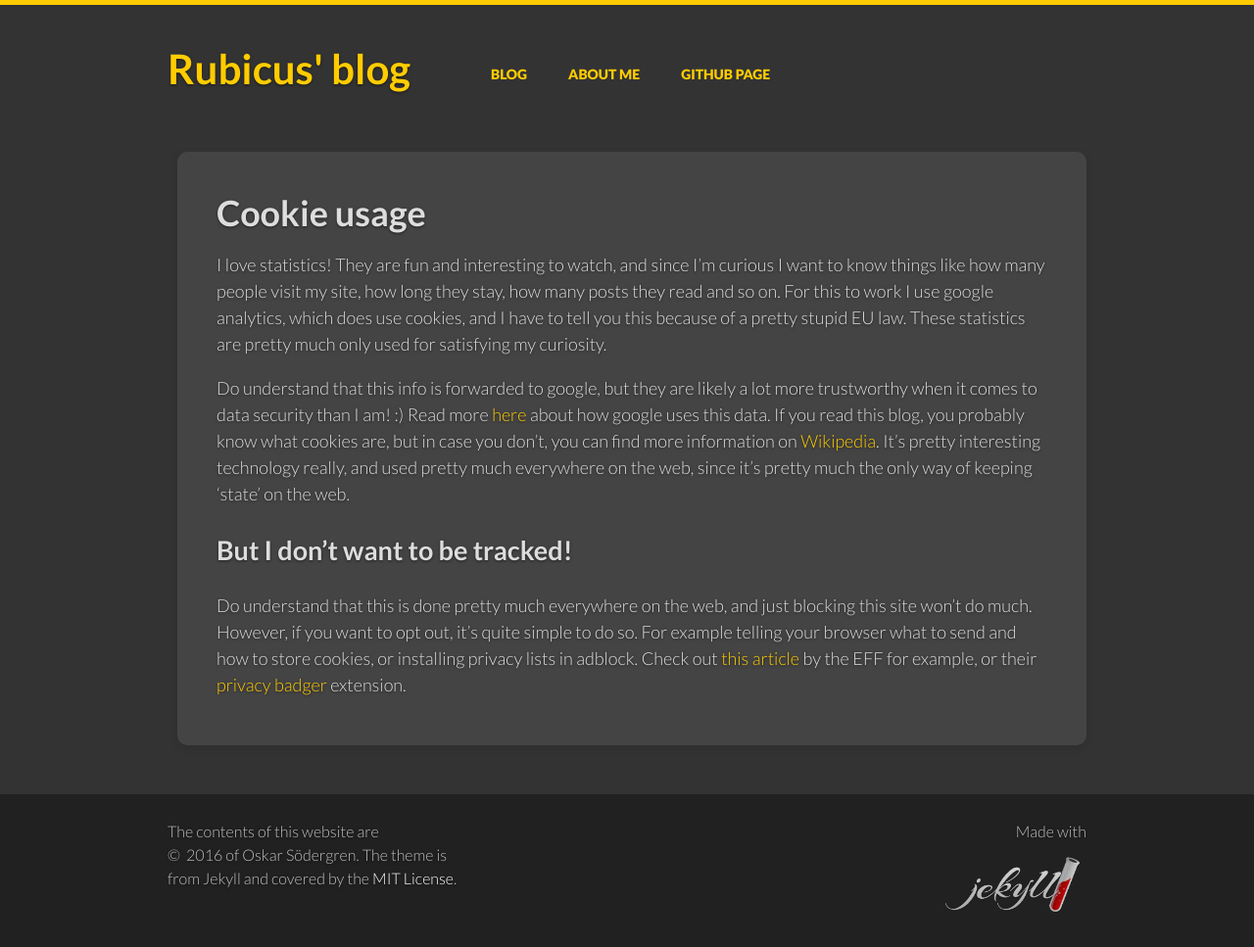
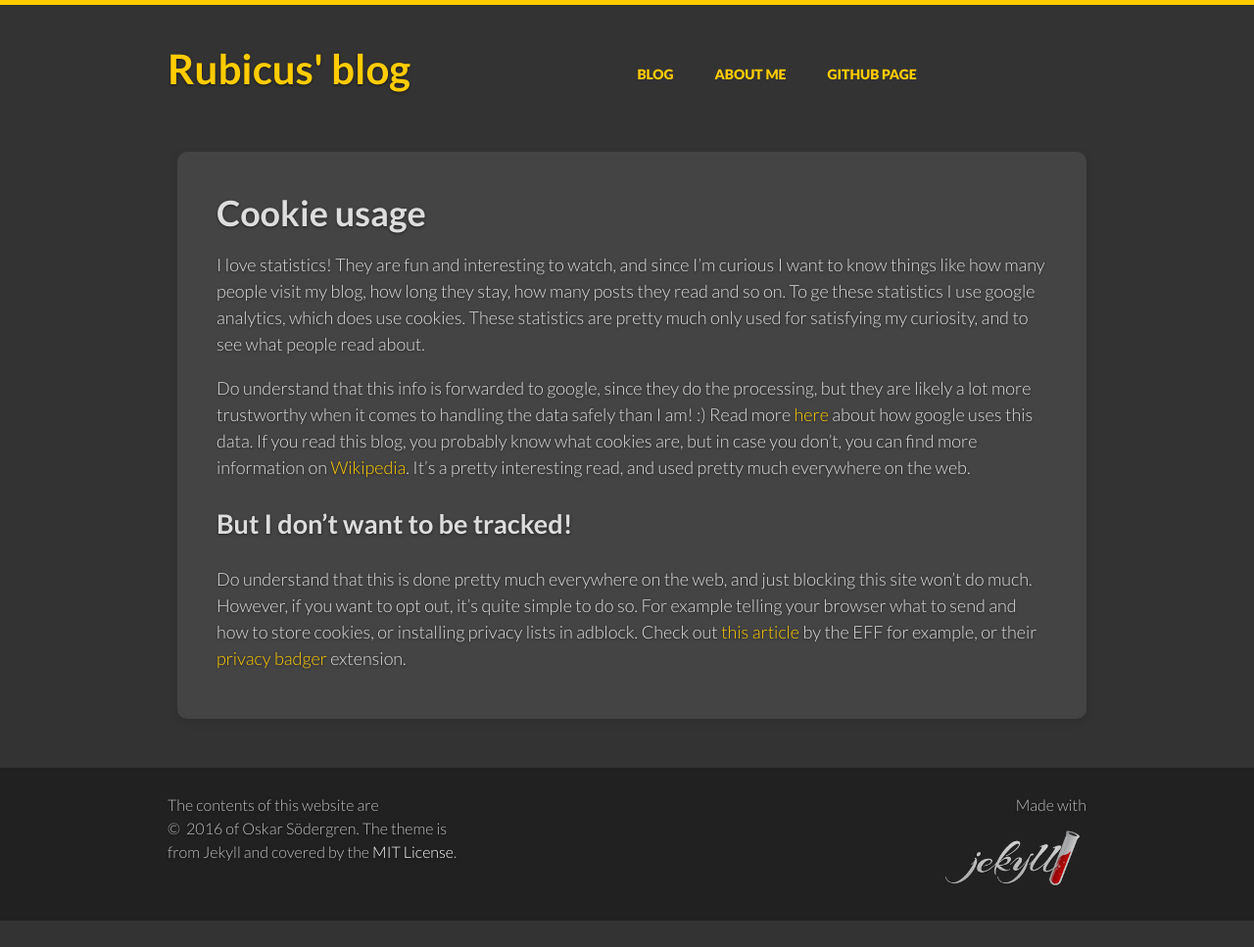
Before and after one commit to rubicus/rubicus.github.io, a Jekyll site: the page built from cookies.md, in a window 1280 px wide. Shown: the whole page at 98% size. Built offline with Jekyll 4.4.1, drawn with Linux system fonts in a browser that asks for light colours; comment, search, counter and statistics services are not loaded; after the commit the page ends 940 px from its top, so only the background shows below that.

Commit message:
Fix top bar allignment and update cookie message
Now site turns into mobile mode at 630 pixels instead of 568, and also
made the title with non-linebreaking space. Also centered the navigation
buttons.

```diff
--- a/_config.yml
+++ b/_config.yml
@@ -8,7 +8,7 @@
 
 timezone: Europe/Stockholm
 
-name: "Rubicus' blog"
+name: "Rubicus'&nbsp;blog"
 description: A blog about electronics, development and other stuff I feel fit in
 url: rubicus.github.io
 
--- a/_sass/_gridism.scss
+++ b/_sass/_gridism.scss
@@ -92,7 +92,7 @@
 }
 
 /* Responsive Stuff */
-@media screen and (max-width: 568px) {
+@media screen and (max-width: 630px) {
   /* Stack anything that isn’t full-width on smaller screens
      and doesn't provide the no-stacking-on-mobiles class */
   .grid:not(.no-stacking-on-mobiles) > .unit {
--- a/_sass/_style.scss
+++ b/_sass/_style.scss
@@ -65,6 +65,9 @@
 
 .main-nav {
   margin-top: 15px;
+  ul {
+    text-align: center;
+  }
   li {
     margin-right: 10px;
 
@@ -153,11 +156,12 @@
   opacity: 1;
 }
 
-@media (max-width: 795px) {
+@media (max-width: 680px) {
   .main-nav ul {
     text-align: right;
   }
 }
+/* the following lets buttons display on more than one line */
 @media (max-width: 830px) {
   .main-nav {
     .show-on-mobiles { display: inline; }
@@ -404,7 +408,7 @@
   article ul { padding-left: 20px; }
 }
 
-@media (max-width: 568px) {
+@media (max-width: 630px) {
   article { margin: 0; }
 }
 
@@ -592,7 +596,7 @@
   text-shadow: 0 -1px 0 rgba(0,0,0,.5);
 }
 
-@media (max-width: 568px) {
+@media (max-width: 630px) {
   .post-category { padding-left: 30px; }
 }
 
@@ -841,7 +845,7 @@
   filter: progid:DXImageTransform.Microsoft.gradient( startColorstr='#7e6d42', endColorstr='#5c4e35',GradientType=0 );
 }
 
-@media (max-width: 568px) {
+@media (max-width: 630px) {
   .note { margin-right: -30px; }
 }
 
@@ -978,7 +982,7 @@
   display: none;
 }
 
-@media screen and (max-width: 568px) {
+@media screen and (max-width: 630px) {
   .show-on-mobiles {
     display: block !important;
   }
--- a/cookies.md
+++ b/cookies.md
@@ -4,19 +4,19 @@
 ---
 
 I love statistics! They are fun and interesting to watch, and since I'm curious
-I want to know things like how many people visit my site, how long they stay,
-how many posts they read and so on. For this to work I use google analytics,
-which does use cookies, and I have to tell you this because of a pretty stupid
-EU law. These statistics are pretty much only used for satisfying my curiosity.
+I want to know things like how many people visit my blog, how long they stay,
+how many posts they read and so on. To ge these statistics I use google analytics,
+which does use cookies. These statistics are pretty much only used for satisfying
+my curiosity, and to see what people read about.
 
-Do understand that this info is forwarded to google, but they are likely a lot
-more trustworthy when it comes to data security than I am! :)
+Do understand that this info is forwarded to google, since they do the processing,
+but they are likely a lot more trustworthy when it comes to handling the data
+safely than I am! :)
 Read more [here](http://www.google.com/intl/en/policies/privacy/partners/) about
 how google uses this data. If you read this blog, you probably know what cookies
 are, but in case you don't, you can find more information on
-[Wikipedia](https://en.wikipedia.org/wiki/HTTP_cookie). It's pretty interesting
-technology really, and used pretty much everywhere on the web, since it's pretty
-much the only way of keeping 'state' on the web.
+[Wikipedia](https://en.wikipedia.org/wiki/HTTP_cookie). It's a pretty interesting
+read, and used pretty much everywhere on the web.
 
 ## But I don't want to be tracked!
 
```
